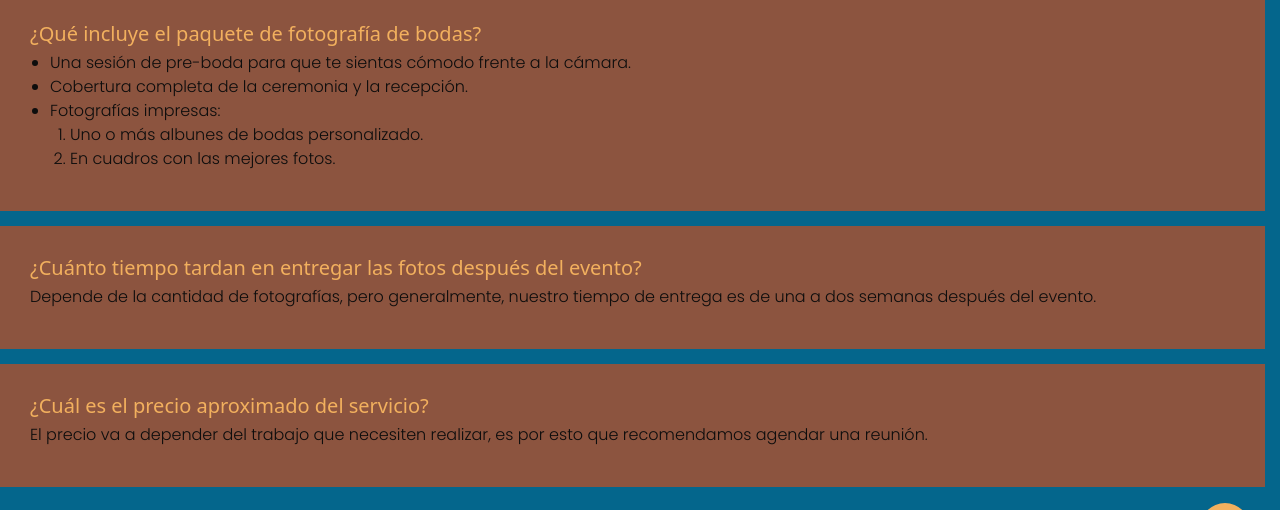
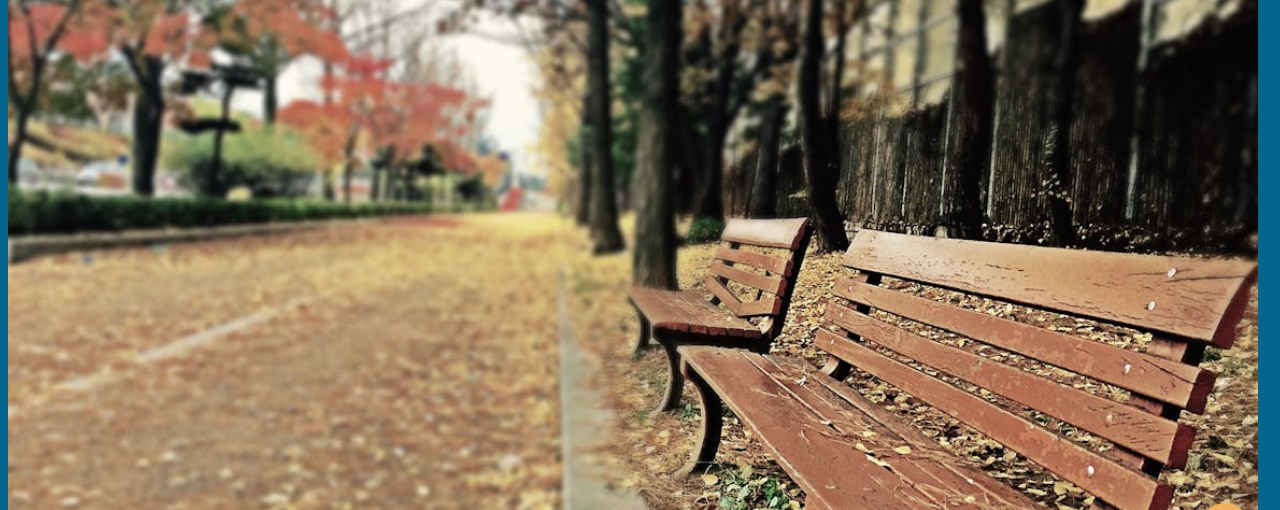
Before and after one commit to josealmendra535/fotografia-ja, a plain HTML site: page pages/faq.html in a window 1280 px wide. Shown: the part 227-737 px from the top of the page. Drawn offline with nearby package versions, Linux system fonts and the light colour scheme.

Commit message:
cambio foto faqs

```diff
--- a/pages/faq.html
+++ b/pages/faq.html
@@ -61,7 +61,7 @@
     </header>
     <main class="container-fluid" id="faqs">
         <section class="row">
-            <img src="./assets/faqs.jpeg" class="img-fluid mb-3" alt="Fotografia nocturna">
+            <img src="../assets/faqs.jpeg" class="img-fluid mb-3" alt="Fotografia nocturna">
             <h1>Pregunta frecuentes</h1>
             <article>
                 <h2>¿Qué incluye el paquete de fotografía de bodas?</h2>
```
